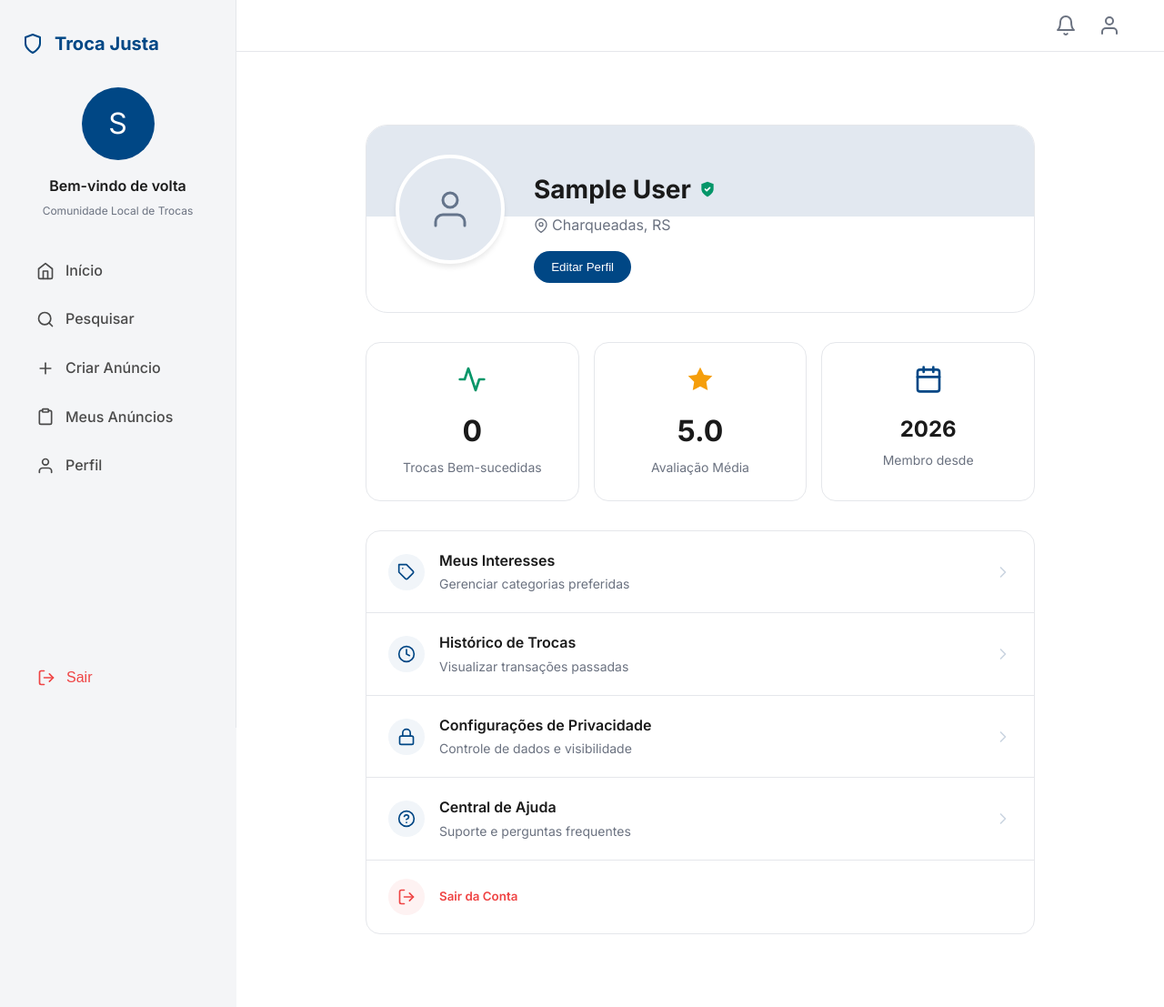
After one commit to Dante-Alsino/TrocaJusta, a Django app: page /accounts/profile/ in a window 1280 px wide. The commit adds this page. Shown: the whole page at 91% size. Run offline with Django 5.2, Linux system fonts and the light colour scheme; the visitor is signed in with stand-in values (Sample User, id 1).

Commit message:
feat: implementa painel de perfil do usuario e ajustes de redirecionamento
Detalhes:
- Configura redirecionamento seguro pos-login e pos-logout (settings.py)
- Cria view de perfil protegida por autenticacao (@login_required)
- Desenvolve template de profile com banner, estatisticas e menu de navegacao
- Adiciona estilos de perfil (Profile Layout) no style.css
- Integra atalhos para a pagina de perfil no sidebar e na barra superior do base.html
- Inicia padronizacao de templates reutilizaveis (components/logo.html)

```diff
--- a/accounts/urls.py
+++ b/accounts/urls.py
@@ -6,4 +6,5 @@ urlpatterns = [
     path('login/', auth_views.LoginView.as_view(template_name='accounts/login.html'), name='login'),
     path('logout/', auth_views.LogoutView.as_view(), name='logout'),
     path('register/', views.register, name='register'),
+    path('profile/', views.profile_view, name='profile'),
 ]
--- a/accounts/views.py
+++ b/accounts/views.py
@@ -10,6 +10,8 @@ class CustomUserCreationForm(UserCreationForm):
         model = User
         fields = ('email', 'username', 'nome_completo', 'telefone_contato')
 
+from django.contrib.auth.decorators import login_required
+
 def register(request):
     if request.method == 'POST':
         form = CustomUserCreationForm(request.POST)
@@ -20,3 +22,7 @@ def register(request):
     else:
         form = CustomUserCreationForm()
     return render(request, 'accounts/register.html', {'form': form})
+
+@login_required
+def profile_view(request):
+    return render(request, 'accounts/profile.html')
--- a/static/css/style.css
+++ b/static/css/style.css
@@ -475,6 +475,176 @@ a:hover {
 }
 
 /* ==========================================================================
+   Profile Layout (Converted from Tailwind)
+   ========================================================================== */
+.profile-container {
+    max-width: 800px;
+    margin: 0 auto;
+    padding: 2rem;
+    width: 100%;
+}
+
+.profile-header-card {
+    background-color: var(--color-background-white);
+    border-radius: 24px;
+    border: 1px solid var(--color-border);
+    box-shadow: var(--shadow-sm);
+    padding: 2rem;
+    margin-bottom: 2rem;
+    display: flex;
+    gap: 2rem;
+    align-items: center;
+    position: relative;
+    overflow: hidden;
+}
+
+.profile-header-banner {
+    position: absolute;
+    top: 0;
+    left: 0;
+    width: 100%;
+    height: 100px;
+    background-color: #E2E8F0;
+    z-index: 0;
+}
+
+.profile-header-content {
+    position: relative;
+    z-index: 1;
+    display: flex;
+    gap: 2rem;
+    align-items: flex-start;
+    width: 100%;
+}
+
+.profile-avatar {
+    width: 120px;
+    height: 120px;
+    border-radius: 50%;
+    object-fit: cover;
+    border: 4px solid var(--color-background-white);
+    box-shadow: 0 4px 6px -1px rgba(0,0,0,0.1);
+    background-color: white;
+}
+
+.profile-info {
+    flex: 1;
+    padding-top: 1rem;
+}
+
+.profile-name {
+    font-size: 1.75rem;
+    font-weight: 700;
+    color: var(--color-text-dark);
+    display: flex;
+    align-items: center;
+    gap: 0.5rem;
+    margin-bottom: 0.25rem;
+}
+
+.profile-location {
+    display: flex;
+    align-items: center;
+    gap: 0.25rem;
+    color: var(--color-text-muted);
+    margin-bottom: 1rem;
+}
+
+.profile-stats-grid {
+    display: grid;
+    grid-template-columns: repeat(3, 1fr);
+    gap: 1rem;
+    margin-bottom: 2rem;
+}
+
+.profile-stat-card {
+    background-color: var(--color-background-white);
+    border-radius: 16px;
+    border: 1px solid var(--color-border);
+    padding: 1.5rem;
+    text-align: center;
+    transition: background-color 0.2s;
+}
+.profile-stat-card:hover {
+    background-color: #F8FAFC;
+}
+
+.profile-stat-value {
+    font-size: 2rem;
+    font-weight: 700;
+    color: var(--color-text-dark);
+    margin: 0.5rem 0 0.25rem;
+}
+
+.profile-stat-label {
+    font-size: 0.875rem;
+    color: var(--color-text-muted);
+}
+
+.profile-menu-list {
+    background-color: var(--color-background-white);
+    border-radius: 16px;
+    border: 1px solid var(--color-border);
+    overflow: hidden;
+    list-style: none;
+}
+
+.profile-menu-item {
+    border-bottom: 1px solid var(--color-border);
+}
+.profile-menu-item:last-child {
+    border-bottom: none;
+}
+
+.profile-menu-link {
+    display: flex;
+    align-items: center;
+    gap: 1rem;
+    padding: 1.25rem 1.5rem;
+    color: var(--color-text-dark);
+    transition: background-color 0.2s;
+}
+.profile-menu-link:hover {
+    background-color: #F8FAFC;
+}
+
+.profile-menu-icon {
+    width: 40px;
+    height: 40px;
+    border-radius: 50%;
+    background-color: #F1F5F9;
+    display: flex;
+    align-items: center;
+    justify-content: center;
+    color: var(--color-primary);
+}
+
+.profile-menu-text {
+    flex: 1;
+}
+
+.profile-menu-title {
+    font-weight: 600;
+    margin-bottom: 0.1rem;
+}
+
+.profile-menu-desc {
+    font-size: 0.875rem;
+    color: var(--color-text-muted);
+}
+
+.profile-menu-logout {
+    color: #EF4444;
+}
+.profile-menu-logout .profile-menu-icon {
+    background-color: #FEF2F2;
+    color: #EF4444;
+}
+.profile-menu-logout:hover {
+    background-color: #FEF2F2;
+}
+
+/* ==========================================================================
    Modals
    ========================================================================== */
 .modal-overlay {
--- /dev/null
+++ b/templates/accounts/profile.html
@@ -0,0 +1,121 @@
+{% extends 'base.html' %}
+
+{% block title %}Meu Perfil - Troca Justa{% endblock %}
+
+{% block content %}
+<div class="profile-container">
+
+    <!-- Perfil Header -->
+    <section class="profile-header-card">
+        <div class="profile-header-banner"></div>
+        <div class="profile-header-content">
+            {% if user.foto_perfil %}
+                <img src="{{ user.foto_perfil.url }}" alt="Foto de {{ user.first_name }}" class="profile-avatar">
+            {% else %}
+                <div class="profile-avatar" style="display: flex; align-items: center; justify-content: center; background-color: #E2E8F0; color: #64748B;">
+                    <svg xmlns="http://www.w3.org/2000/svg" width="48" height="48" viewBox="0 0 24 24" fill="none" stroke="currentColor" stroke-width="1.5" stroke-linecap="round" stroke-linejoin="round"><path d="M20 21v-2a4 4 0 0 0-4-4H8a4 4 0 0 0-4 4v2"></path><circle cx="12" cy="7" r="4"></circle></svg>
+                </div>
+            {% endif %}
+
+            <div class="profile-info">
+                <div class="profile-name">
+                    {{ user.first_name }} {{ user.last_name }}
+                    <span style="color: #059669;" title="Conta Verificada">
+                        <svg xmlns="http://www.w3.org/2000/svg" width="20" height="20" viewBox="0 0 24 24" fill="currentColor" stroke="none"><path d="M12 22s8-4 8-10V5l-8-3-8 3v7c0 6 8 10 8 10z" fill="currentColor"/><path d="M9 12l2 2 4-4" stroke="white" stroke-width="2" stroke-linecap="round" stroke-linejoin="round"/></svg>
+                    </span>
+                </div>
+                <div class="profile-location">
+                    <svg xmlns="http://www.w3.org/2000/svg" width="16" height="16" viewBox="0 0 24 24" fill="none" stroke="currentColor" stroke-width="2" stroke-linecap="round" stroke-linejoin="round"><path d="M21 10c0 7-9 13-9 13s-9-6-9-13a9 9 0 0 1 18 0z"></path><circle cx="12" cy="10" r="3"></circle></svg>
+                    Charqueadas, RS
+                </div>
+                <button class="btn-primary" style="border-radius: 20px;">Editar Perfil</button>
+            </div>
+        </div>
+    </section>
+
+    <!-- Estatísticas Grid -->
+    <section class="profile-stats-grid">
+        <div class="profile-stat-card">
+            <svg xmlns="http://www.w3.org/2000/svg" width="32" height="32" viewBox="0 0 24 24" fill="none" stroke="currentColor" stroke-width="2" stroke-linecap="round" stroke-linejoin="round" style="color: #059669; margin: 0 auto;"><path d="M22 12h-4l-3 9L9 3l-3 9H2"></path></svg>
+            <div class="profile-stat-value">0</div>
+            <div class="profile-stat-label">Trocas Bem-sucedidas</div>
+        </div>
+        <div class="profile-stat-card">
+            <svg xmlns="http://www.w3.org/2000/svg" width="32" height="32" viewBox="0 0 24 24" fill="currentColor" stroke="none" style="color: #F59E0B; margin: 0 auto;"><polygon points="12 2 15.09 8.26 22 9.27 17 14.14 18.18 21.02 12 17.77 5.82 21.02 7 14.14 2 9.27 8.91 8.26 12 2"></polygon></svg>
+            <div class="profile-stat-value">5.0</div>
+            <div class="profile-stat-label">Avaliação Média</div>
+        </div>
+        <div class="profile-stat-card">
+            <svg xmlns="http://www.w3.org/2000/svg" width="32" height="32" viewBox="0 0 24 24" fill="none" stroke="currentColor" stroke-width="2" stroke-linecap="round" stroke-linejoin="round" style="color: var(--color-primary); margin: 0 auto;"><rect x="3" y="4" width="18" height="18" rx="2" ry="2"></rect><line x1="16" y1="2" x2="16" y2="6"></line><line x1="8" y1="2" x2="8" y2="6"></line><line x1="3" y1="10" x2="21" y2="10"></line></svg>
+            <div class="profile-stat-value" style="font-size: 1.5rem; margin-top: 0.8rem;">{{ user.date_joined|date:"Y" }}</div>
+            <div class="profile-stat-label">Membro desde</div>
+        </div>
+    </section>
+
+    <!-- Lista de Ações -->
+    <ul class="profile-menu-list">
+        <li class="profile-menu-item">
+            <a href="#" class="profile-menu-link">
+                <div class="profile-menu-icon">
+                    <svg xmlns="http://www.w3.org/2000/svg" width="20" height="20" viewBox="0 0 24 24" fill="none" stroke="currentColor" stroke-width="2" stroke-linecap="round" stroke-linejoin="round"><path d="M20.59 13.41l-7.17 7.17a2 2 0 0 1-2.83 0L2 12V2h10l8.59 8.59a2 2 0 0 1 0 2.82z"></path><line x1="7" y1="7" x2="7.01" y2="7"></line></svg>
+                </div>
+                <div class="profile-menu-text">
+                    <div class="profile-menu-title">Meus Interesses</div>
+                    <div class="profile-menu-desc">Gerenciar categorias preferidas</div>
+                </div>
+                <svg xmlns="http://www.w3.org/2000/svg" width="20" height="20" viewBox="0 0 24 24" fill="none" stroke="currentColor" stroke-width="2" stroke-linecap="round" stroke-linejoin="round" style="color: #CBD5E1;"><polyline points="9 18 15 12 9 6"></polyline></svg>
+            </a>
+        </li>
+        <li class="profile-menu-item">
+            <a href="#" class="profile-menu-link">
+                <div class="profile-menu-icon">
+                    <svg xmlns="http://www.w3.org/2000/svg" width="20" height="20" viewBox="0 0 24 24" fill="none" stroke="currentColor" stroke-width="2" stroke-linecap="round" stroke-linejoin="round"><circle cx="12" cy="12" r="10"></circle><polyline points="12 6 12 12 16 14"></polyline></svg>
+                </div>
+                <div class="profile-menu-text">
+                    <div class="profile-menu-title">Histórico de Trocas</div>
+                    <div class="profile-menu-desc">Visualizar transações passadas</div>
+                </div>
+                <svg xmlns="http://www.w3.org/2000/svg" width="20" height="20" viewBox="0 0 24 24" fill="none" stroke="currentColor" stroke-width="2" stroke-linecap="round" stroke-linejoin="round" style="color: #CBD5E1;"><polyline points="9 18 15 12 9 6"></polyline></svg>
+            </a>
+        </li>
+        <li class="profile-menu-item">
+            <a href="#" class="profile-menu-link">
+                <div class="profile-menu-icon">
+                    <svg xmlns="http://www.w3.org/2000/svg" width="20" height="20" viewBox="0 0 24 24" fill="none" stroke="currentColor" stroke-width="2" stroke-linecap="round" stroke-linejoin="round"><rect x="3" y="11" width="18" height="11" rx="2" ry="2"></rect><path d="M7 11V7a5 5 0 0 1 10 0v4"></path></svg>
+                </div>
+                <div class="profile-menu-text">
+                    <div class="profile-menu-title">Configurações de Privacidade</div>
+                    <div class="profile-menu-desc">Controle de dados e visibilidade</div>
+                </div>
+                <svg xmlns="http://www.w3.org/2000/svg" width="20" height="20" viewBox="0 0 24 24" fill="none" stroke="currentColor" stroke-width="2" stroke-linecap="round" stroke-linejoin="round" style="color: #CBD5E1;"><polyline points="9 18 15 12 9 6"></polyline></svg>
+            </a>
+        </li>
+        <li class="profile-menu-item">
+            <a href="#" class="profile-menu-link">
+                <div class="profile-menu-icon">
+                    <svg xmlns="http://www.w3.org/2000/svg" width="20" height="20" viewBox="0 0 24 24" fill="none" stroke="currentColor" stroke-width="2" stroke-linecap="round" stroke-linejoin="round"><circle cx="12" cy="12" r="10"></circle><path d="M9.09 9a3 3 0 0 1 5.83 1c0 2-3 3-3 3"></path><line x1="12" y1="17" x2="12.01" y2="17"></line></svg>
+                </div>
+                <div class="profile-menu-text">
+                    <div class="profile-menu-title">Central de Ajuda</div>
+                    <div class="profile-menu-desc">Suporte e perguntas frequentes</div>
+                </div>
+                <svg xmlns="http://www.w3.org/2000/svg" width="20" height="20" viewBox="0 0 24 24" fill="none" stroke="currentColor" stroke-width="2" stroke-linecap="round" stroke-linejoin="round" style="color: #CBD5E1;"><polyline points="9 18 15 12 9 6"></polyline></svg>
+            </a>
+        </li>
+        <li class="profile-menu-item">
+            <form method="post" action="{% url 'logout' %}" style="display: inline; width: 100%;">
+                {% csrf_token %}
+                <button type="submit" class="profile-menu-link profile-menu-logout" style="width: 100%; border: none; background: none; text-align: left; cursor: pointer; font-family: inherit;">
+                    <div class="profile-menu-icon">
+                        <svg xmlns="http://www.w3.org/2000/svg" width="20" height="20" viewBox="0 0 24 24" fill="none" stroke="currentColor" stroke-width="2" stroke-linecap="round" stroke-linejoin="round"><path d="M9 21H5a2 2 0 0 1-2-2V5a2 2 0 0 1 2-2h4"></path><polyline points="16 17 21 12 16 7"></polyline><line x1="21" y1="12" x2="9" y2="12"></line></svg>
+                    </div>
+                    <div class="profile-menu-text">
+                        <div class="profile-menu-title">Sair da Conta</div>
+                    </div>
+                </button>
+            </form>
+        </li>
+    </ul>
+
+</div>
+{% endblock %}
--- a/templates/base.html
+++ b/templates/base.html
@@ -50,6 +50,9 @@
                 <a href="{% url 'ads:my_ads' %}" class="sidebar-link">
                     <svg xmlns="http://www.w3.org/2000/svg" width="20" height="20" viewBox="0 0 24 24" fill="none" stroke="currentColor" stroke-width="2" stroke-linecap="round" stroke-linejoin="round"><path d="M16 4h2a2 2 0 0 1 2 2v14a2 2 0 0 1-2 2H6a2 2 0 0 1-2-2V6a2 2 0 0 1 2-2h2"></path><rect x="8" y="2" width="8" height="4" rx="1" ry="1"></rect></svg> Meus Anúncios
                 </a>
+                <a href="{% url 'profile' %}" class="sidebar-link">
+                    <svg xmlns="http://www.w3.org/2000/svg" width="20" height="20" viewBox="0 0 24 24" fill="none" stroke="currentColor" stroke-width="2" stroke-linecap="round" stroke-linejoin="round"><path d="M20 21v-2a4 4 0 0 0-4-4H8a4 4 0 0 0-4 4v2"></path><circle cx="12" cy="7" r="4"></circle></svg> Perfil
+                </a>
                 {% endif %}
             </nav>
 
@@ -75,7 +78,7 @@
                     <a href="#" style="color: var(--color-text-muted); display: flex; align-items: center;">
                         <svg xmlns="http://www.w3.org/2000/svg" width="24" height="24" viewBox="0 0 24 24" fill="none" stroke="currentColor" stroke-width="2" stroke-linecap="round" stroke-linejoin="round"><path d="M18 8A6 6 0 0 0 6 8c0 7-3 9-3 9h18s-3-2-3-9"></path><path d="M13.73 21a2 2 0 0 1-3.46 0"></path></svg>
                     </a>
-                    <a href="#" style="color: var(--color-text-muted); display: flex; align-items: center;">
+                    <a href="{% if user.is_authenticated %}{% url 'profile' %}{% else %}{% url 'login' %}{% endif %}" style="color: var(--color-text-muted); display: flex; align-items: center;" title="Meu Perfil">
                         <svg xmlns="http://www.w3.org/2000/svg" width="24" height="24" viewBox="0 0 24 24" fill="none" stroke="currentColor" stroke-width="2" stroke-linecap="round" stroke-linejoin="round"><path d="M20 21v-2a4 4 0 0 0-4-4H8a4 4 0 0 0-4 4v2"></path><circle cx="12" cy="7" r="4"></circle></svg>
                     </a>
                 </div>
--- a/trocajusta/settings.py
+++ b/trocajusta/settings.py
@@ -139,3 +139,7 @@ AUTH_USER_MODEL = 'core.CustomUser'
 # Media files (Uploads)
 MEDIA_URL = '/media/'
 MEDIA_ROOT = BASE_DIR / 'media'
+
+# Configurações de Redirecionamento de Autenticação
+LOGIN_REDIRECT_URL = 'ads:list'
+LOGOUT_REDIRECT_URL = 'home'
```
Also changed, not shown: templates/components/logo.html (added, +7 -0 lines).
